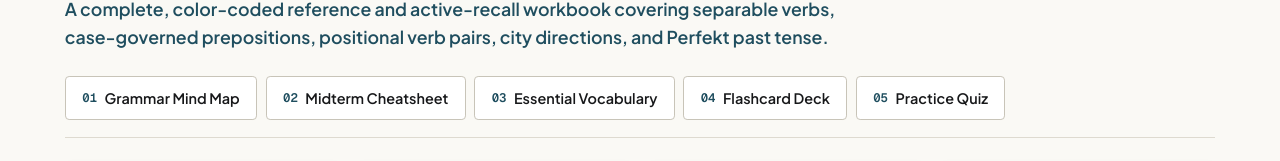
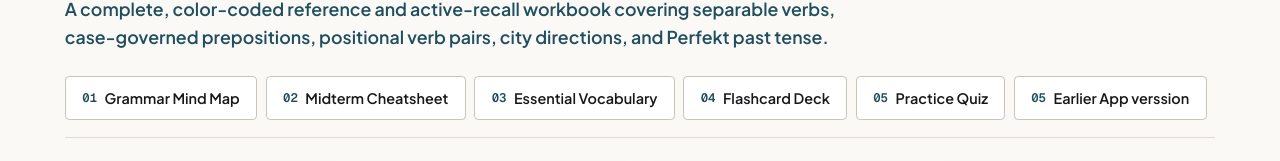
Before and after one commit to banyx101/DeutchGramar, a plain HTML site: page index.html in a window 1280 px wide. Shown: the part 224-385 px from the top of the page. Drawn offline with nearby package versions, Linux system fonts and the light colour scheme.

Commit message:
Update add a button in nav bar.  index.html

```diff
--- a/index.html
+++ b/index.html
@@ -1107,6 +1107,7 @@
         <a class="jump-link" href="#vocabulary"><span class="index-num">03</span> Essential Vocabulary</a>
         <a class="jump-link" href="#flashcards"><span class="index-num">04</span> Flashcard Deck</a>
         <a class="jump-link" href="#quiz"><span class="index-num">05</span> Practice Quiz</a>
+        <a class="jump-link" href="Deutsche_Grammatik2.html"><span class="index-num">05</span> Earlier App verssion</a>
       </nav>
 
       <div class="kpi-grid">
```
